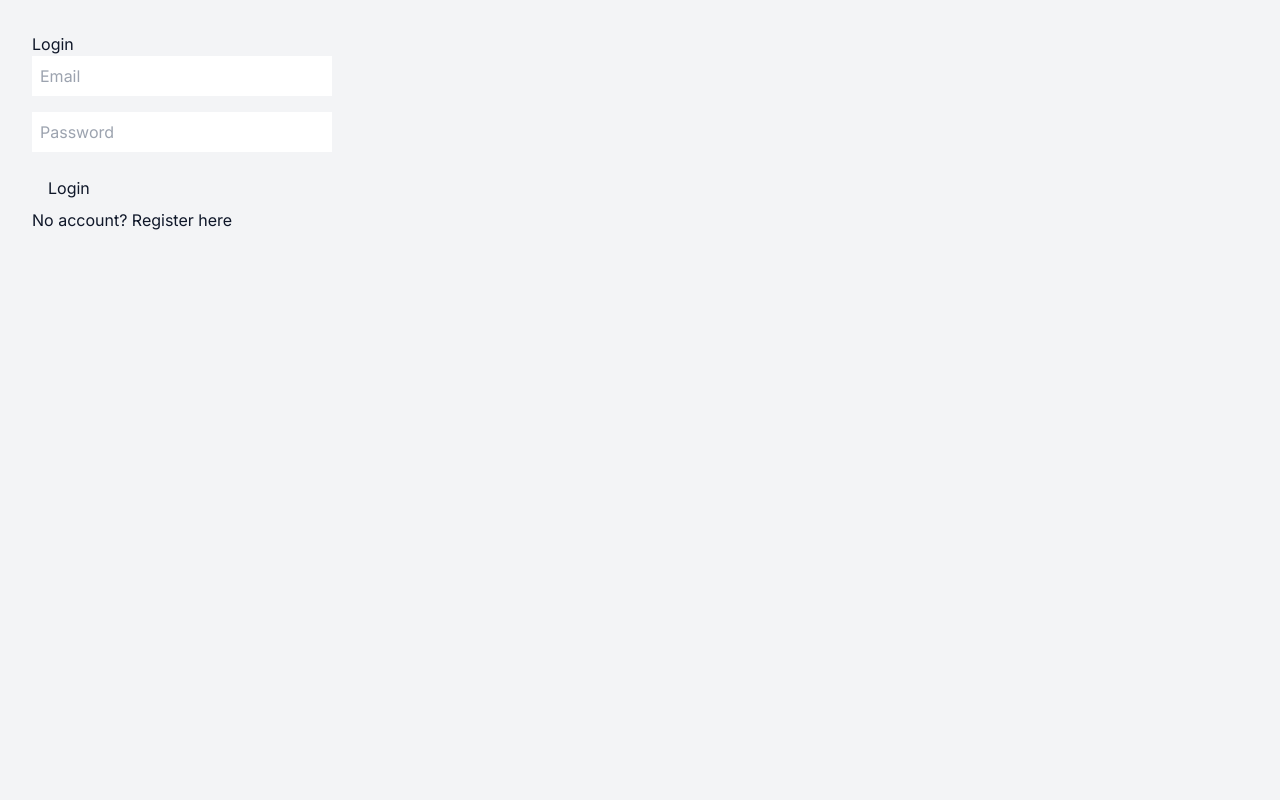
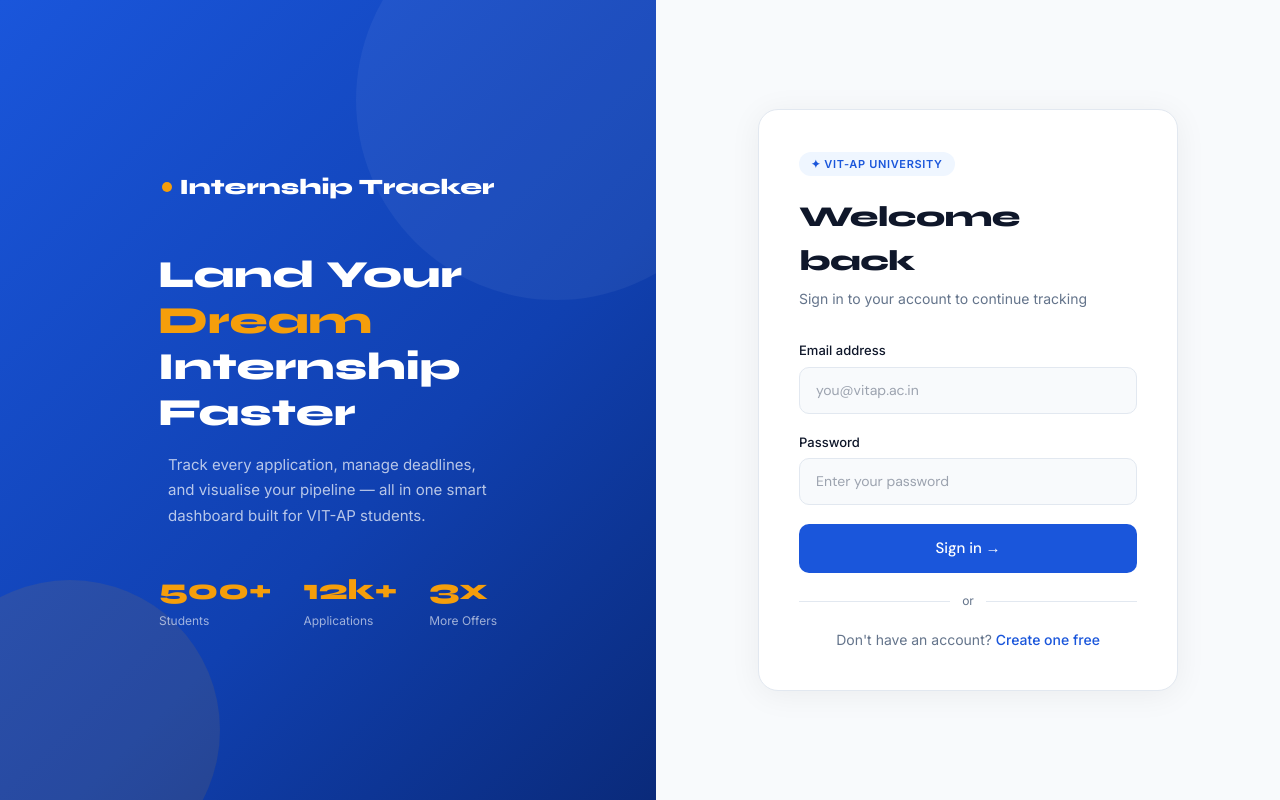
Before and after one commit to jahnavisaii/internship-tracker-frontend, a Next.js app: page /login in a window 1280 px wide. Built offline with nearby package versions, Linux system fonts and the light colour scheme; no server answers.

Commit message:
Upgrade login page UI

```diff
--- a/app/login/page.tsx
+++ b/app/login/page.tsx
@@ -2,52 +2,273 @@
 import { useState } from 'react';
 import { login } from '@/lib/api/auth';
 import { useRouter } from 'next/navigation';
+
+const css = `
+  @import url('https://fonts.googleapis.com/css2?family=Syne:wght@700;800&family=DM+Sans:wght@300;400;500&display=swap');
+  *, *::before, *::after { box-sizing: border-box; margin: 0; padding: 0; }
+  :root {
+    --blue: #1A56DB; --blue-dark: #1040B0; --blue-bg: #EFF6FF;
+    --gold: #F59E0B; --text: #0F172A; --muted: #64748B;
+    --border: #E2E8F0; --surface: #F8FAFC; --white: #FFFFFF;
+    --error: #EF4444;
+  }
+  body { font-family: 'DM Sans', sans-serif; }
+
+  .login-wrapper {
+    min-height: 100vh;
+    display: flex;
+    background: var(--white);
+  }
+
+  /* LEFT PANEL */
+  .login-left {
+    flex: 1;
+    background: linear-gradient(135deg, #1A56DB 0%, #1040B0 60%, #0a2a7a 100%);
+    display: flex; flex-direction: column;
+    align-items: center; justify-content: center;
+    padding: 3rem; color: white;
+    position: relative; overflow: hidden;
+  }
+  .login-left::before {
+    content: '';
+    position: absolute; top: -100px; right: -100px;
+    width: 400px; height: 400px; border-radius: 50%;
+    background: rgba(255,255,255,0.05);
+  }
+  .login-left::after {
+    content: '';
+    position: absolute; bottom: -80px; left: -80px;
+    width: 300px; height: 300px; border-radius: 50%;
+    background: rgba(245,158,11,0.1);
+  }
+  .left-logo {
+    font-family: 'Syne', sans-serif;
+    font-size: 22px; font-weight: 800;
+    display: flex; align-items: center; gap: 8px;
+    margin-bottom: 3rem; position: relative; z-index: 1;
+  }
+  .left-logo .dot { width: 10px; height: 10px; border-radius: 50%; background: var(--gold); }
+  .left-tagline {
+    font-family: 'Syne', sans-serif;
+    font-size: clamp(1.8rem, 3vw, 2.5rem);
+    font-weight: 800; line-height: 1.2;
+    margin-bottom: 1rem; position: relative; z-index: 1;
+    max-width: 340px;
+  }
+  .left-tagline span { color: var(--gold); }
+  .left-sub {
+    font-size: 15px; color: rgba(255,255,255,0.7);
+    line-height: 1.7; max-width: 320px;
+    margin-bottom: 2.5rem; position: relative; z-index: 1;
+  }
+  .left-stats {
+    display: flex; gap: 2rem;
+    position: relative; z-index: 1;
+  }
+  .left-stat .num {
+    font-family: 'Syne', sans-serif;
+    font-size: 1.8rem; font-weight: 800; color: var(--gold);
+  }
+  .left-stat .lbl { font-size: 12px; color: rgba(255,255,255,0.6); }
+
+  /* RIGHT PANEL */
+  .login-right {
+    flex: 1; display: flex;
+    align-items: center; justify-content: center;
+    padding: 2rem; background: var(--surface);
+  }
+  .login-card {
+    background: var(--white);
+    border-radius: 20px;
+    border: 1px solid var(--border);
+    padding: 2.5rem;
+    width: 100%; max-width: 420px;
+    box-shadow: 0 4px 32px rgba(0,0,0,0.06);
+  }
+  .card-badge {
+    display: inline-flex; align-items: center; gap: 6px;
+    background: var(--blue-bg); color: var(--blue);
+    font-size: 11px; font-weight: 600; letter-spacing: .06em;
+    text-transform: uppercase; padding: 4px 12px;
+    border-radius: 999px; margin-bottom: 1.2rem;
+  }
+  .card-title {
+    font-family: 'Syne', sans-serif;
+    font-size: 1.8rem; font-weight: 800;
+    color: var(--text); margin-bottom: 0.4rem;
+    letter-spacing: -0.5px;
+  }
+  .card-sub { font-size: 14px; color: var(--muted); margin-bottom: 2rem; }
+
+  .input-group { margin-bottom: 1.2rem; }
+  .input-label {
+    display: block; font-size: 13px;
+    font-weight: 500; color: var(--text);
+    margin-bottom: 6px;
+  }
+  .input-field {
+    width: 100%; padding: 12px 16px;
+    border: 1.5px solid var(--border);
+    border-radius: 10px; font-size: 14px;
+    font-family: 'DM Sans', sans-serif;
+    color: var(--text); background: var(--surface);
+    transition: border-color 0.2s, box-shadow 0.2s;
+    outline: none;
+  }
+  .input-field:focus {
+    border-color: var(--blue);
+    box-shadow: 0 0 0 3px rgba(26,86,219,0.1);
+    background: var(--white);
+  }
+  .error-msg {
+    background: #FEF2F2; border: 1px solid #FECACA;
+    color: var(--error); border-radius: 8px;
+    padding: 10px 14px; font-size: 13px;
+    margin-bottom: 1.2rem;
+  }
+  .btn-login {
+    width: 100%; padding: 13px;
+    background: var(--blue); color: white;
+    border: none; border-radius: 10px;
+    font-size: 15px; font-weight: 500;
+    font-family: 'DM Sans', sans-serif;
+    cursor: pointer; transition: all 0.2s;
+    margin-bottom: 1.2rem;
+  }
+  .btn-login:hover { background: var(--blue-dark); transform: translateY(-1px); }
+  .btn-login:disabled { opacity: 0.7; cursor: not-allowed; transform: none; }
+
+  .divider {
+    display: flex; align-items: center; gap: 12px;
+    margin-bottom: 1.2rem; color: var(--muted); font-size: 12px;
+  }
+  .divider::before, .divider::after {
+    content: ''; flex: 1; height: 1px; background: var(--border);
+  }
+
+  .register-link {
+    text-align: center; font-size: 14px; color: var(--muted);
+  }
+  .register-link a {
+    color: var(--blue); font-weight: 500; text-decoration: none;
+  }
+  .register-link a:hover { text-decoration: underline; }
+
+  @media (max-width: 768px) {
+    .login-left { display: none; }
+    .login-right { background: var(--white); }
+  }
+`;
 
 export default function LoginPage() {
   const router = useRouter();
   const [email, setEmail] = useState('');
   const [password, setPassword] = useState('');
   const [error, setError] = useState('');
+  const [loading, setLoading] = useState(false);
 
   const handleLogin = async () => {
-    console.log('Login clicked!');  // ← we will see this in console
+    setLoading(true);
+    setError('');
     try {
       const data = await login({ email, password });
-      console.log('Login response:', data);
       localStorage.setItem('token', data.token);
       localStorage.setItem('name', data.name);
       router.push('/dashboard');
     } catch (err: any) {
-      console.error('Login error:', err.response?.data || err.message);
-      setError(err.response?.data?.error || 'Login failed');
+      setError(err.response?.data?.error || 'Login failed. Please try again.');
+    } finally {
+      setLoading(false);
     }
   };
 
+  const handleKeyDown = (e: React.KeyboardEvent) => {
+    if (e.key === 'Enter') handleLogin();
+  };
+
   return (
-    <div style={{ padding: '2rem' }}>
-      <h1>Login</h1>
-      {error && <p style={{ color: 'red' }}>{error}</p>}
+    <>
+      <style>{css}</style>
+      <div className="login-wrapper">
+
+        {/* LEFT PANEL */}
+        <div className="login-left">
+          <div className="left-logo">
+            <span className="dot" />
+            Internship Tracker
+          </div>
+          <h2 className="left-tagline">
+            Land Your <span>Dream</span> Internship Faster
+          </h2>
+          <p className="left-sub">
+            Track every application, manage deadlines, and visualise your pipeline — all in one smart dashboard built for VIT-AP students.
+          </p>
+          <div className="left-stats">
+            <div className="left-stat">
+              <div className="num">500+</div>
+              <div className="lbl">Students</div>
+            </div>
+            <div className="left-stat">
+              <div className="num">12k+</div>
+              <div className="lbl">Applications</div>
+            </div>
+            <div className="left-stat">
+              <div className="num">3x</div>
+              <div className="lbl">More Offers</div>
+            </div>
+          </div>
+        </div>
+
+        {/* RIGHT PANEL */}
+        <div className="login-right">
+          <div className="login-card">
+            <div className="card-badge">✦ VIT-AP University</div>
+            <h1 className="card-title">Welcome back</h1>
+            <p className="card-sub">Sign in to your account to continue tracking</p>
+
+            {error && <div className="error-msg">⚠️ {error}</div>}
+
+            <div className="input-group">
+              <label className="input-label">Email address</label>
               <input
+                className="input-field"
                 type="email"
-        placeholder="Email"
+                placeholder="you@vitap.ac.in"
                 value={email}
                 onChange={(e) => setEmail(e.target.value)}
-        style={{ display: 'block', marginBottom: '1rem', padding: '0.5rem', width: '300px' }}
+                onKeyDown={handleKeyDown}
               />
+            </div>
+
+            <div className="input-group">
+              <label className="input-label">Password</label>
               <input
+                className="input-field"
                 type="password"
-        placeholder="Password"
+                placeholder="Enter your password"
                 value={password}
                 onChange={(e) => setPassword(e.target.value)}
-        style={{ display: 'block', marginBottom: '1rem', padding: '0.5rem', width: '300px' }}
+                onKeyDown={handleKeyDown}
               />
+            </div>
+
             <button
+              className="btn-login"
               onClick={handleLogin}
-        style={{ padding: '0.5rem 1rem', cursor: 'pointer' }}
+              disabled={loading}
             >
-        Login
+              {loading ? 'Signing in...' : 'Sign in →'}
             </button>
-      <p>No account? <a href="/register">Register here</a></p>
+
+            <div className="divider">or</div>
+
+            <p className="register-link">
+              Don't have an account? <a href="/register">Create one free</a>
+            </p>
           </div>
+        </div>
+
+      </div>
+    </>
   );
 }
```
Lines whose indentation alone changed are shown as unchanged.
